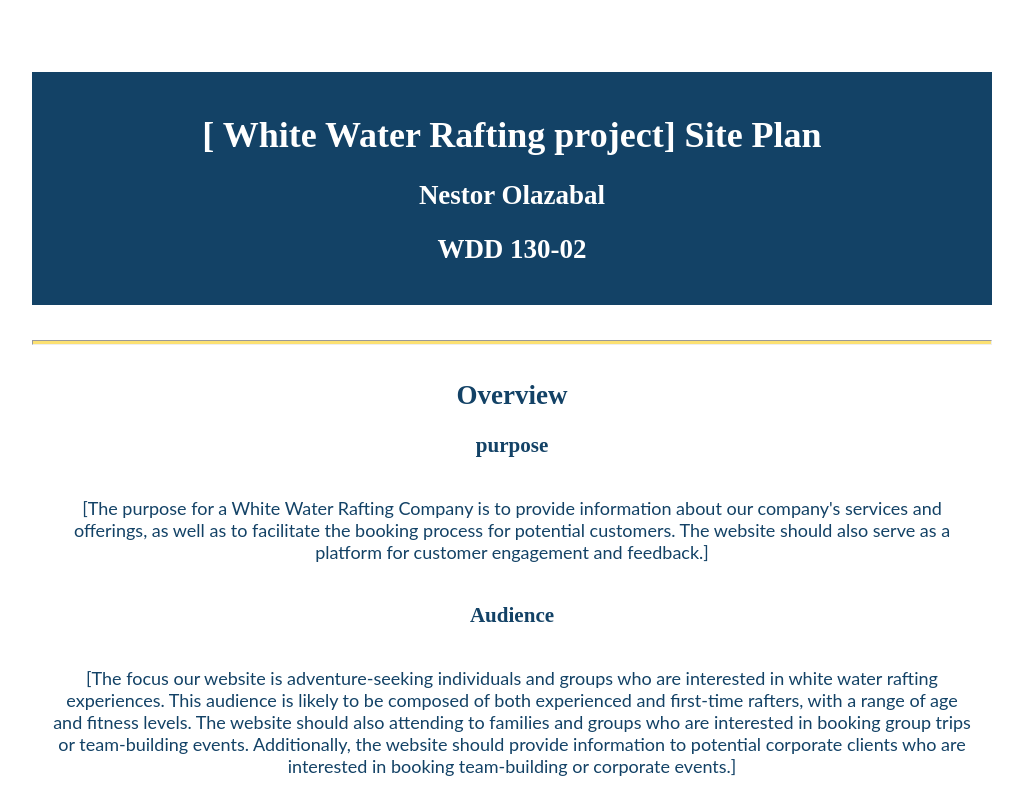
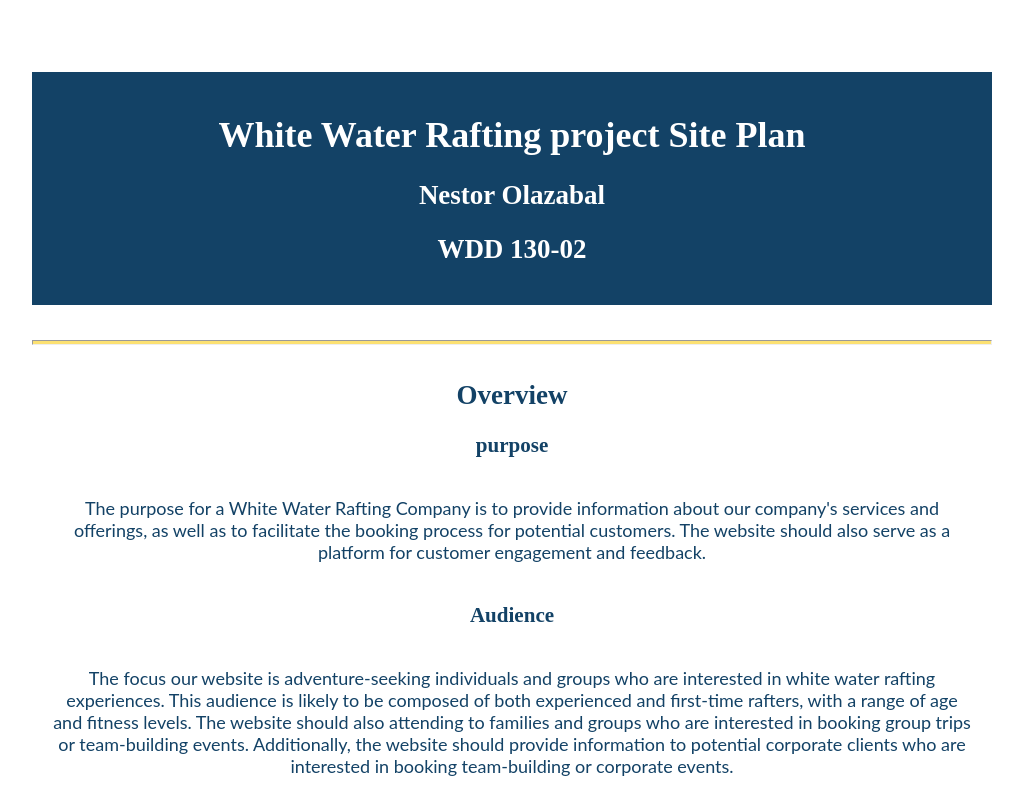
Before and after one commit to pipoyes220821/wdd130-05, a plain HTML site: page wwr/site-plan-rafting.html in a window 1280 px wide. Shown: the top 800 px of the page, without its empty margins (128-1151 px from the left). Drawn offline with Linux system fonts and the light colour scheme.

```diff
--- a/wwr/site-plan-rafting.html
+++ b/wwr/site-plan-rafting.html
@@ -1,3 +1,4 @@
+
 <!DOCTYPE html>
 <html lang="en-us">
 
@@ -9,7 +10,7 @@
 
 <body>
   <header>
-    <h1>[ White Water Rafting project] Site Plan</h1>
+    <h1>White Water Rafting project Site Plan</h1>
     <h2>Nestor Olazabal</h2>
     <h2>WDD 130-02</h2>
     <!-- In the header above, add the name of your site, your name and class number. For example if you are in section 3 you would put WDD 130-03 -->
@@ -19,19 +20,19 @@
     <hr />
     <h2>Overview</h2>
     <h3>purpose</h3>
-    <p>[The purpose  for a White Water Rafting Company is to provide information about our company's services
+    <p>The purpose  for a White Water Rafting Company is to provide information about our company's services
        and offerings, as well as to facilitate the booking process for potential customers.
-        The website should also serve as a platform for customer engagement and feedback.]</p>
+        The website should also serve as a platform for customer engagement and feedback.</p>
     <!-- change this -->
 
     <h3>Audience</h3>
-    <p>[The focus our website is adventure-seeking individuals and groups
+    <p>The focus our website is adventure-seeking individuals and groups
        who are interested in white water rafting experiences.
        This audience is likely to be composed of both experienced and first-time rafters, with a range of age and fitness levels.
        The website should also attending to families and groups who are interested
        in booking group trips or team-building events. Additionally,
        the website should provide information to potential corporate clients
-       who are interested in booking team-building or corporate events.]</p>
+       who are interested in booking team-building or corporate events.</p>
     <!-- change this -->
 
     <hr />
```
